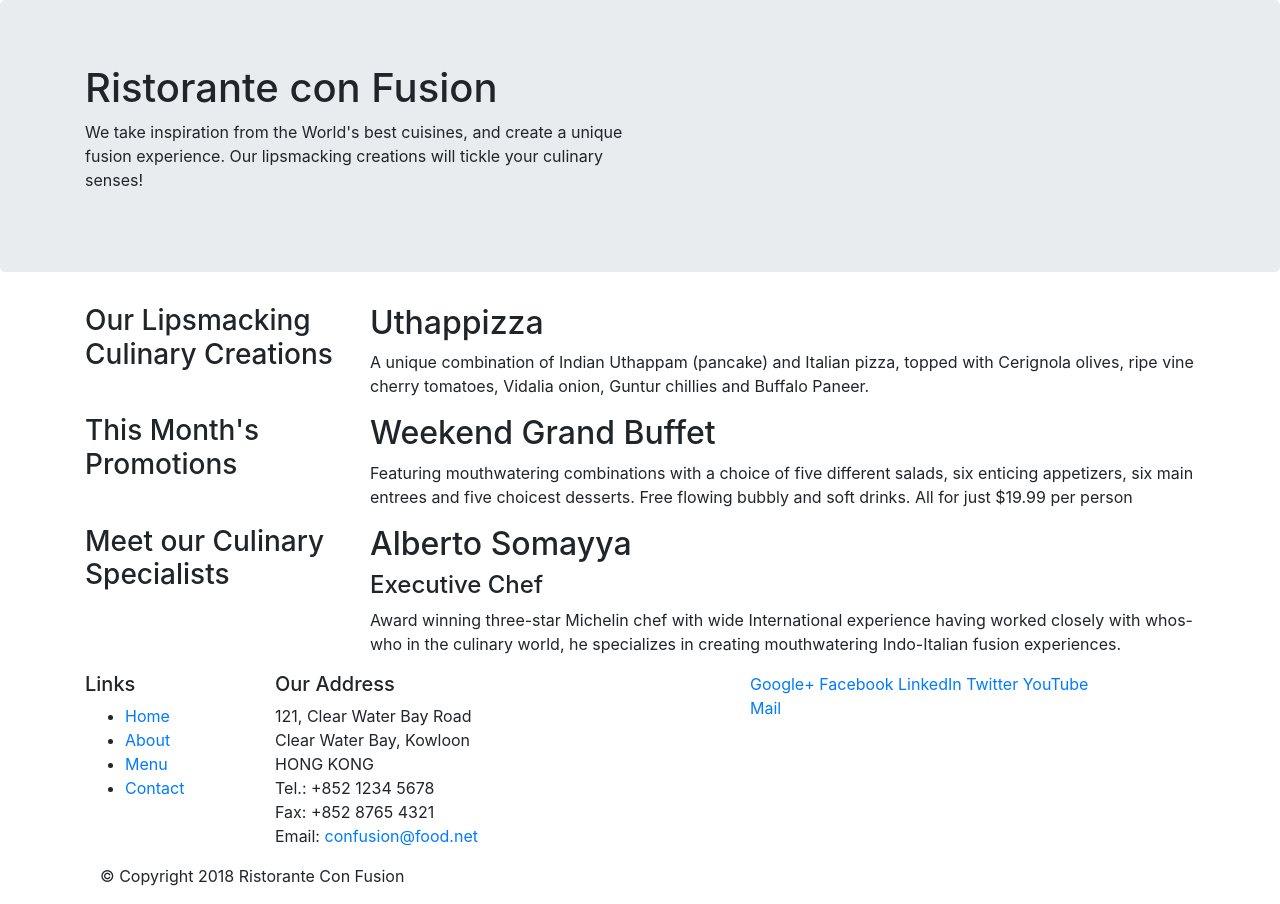
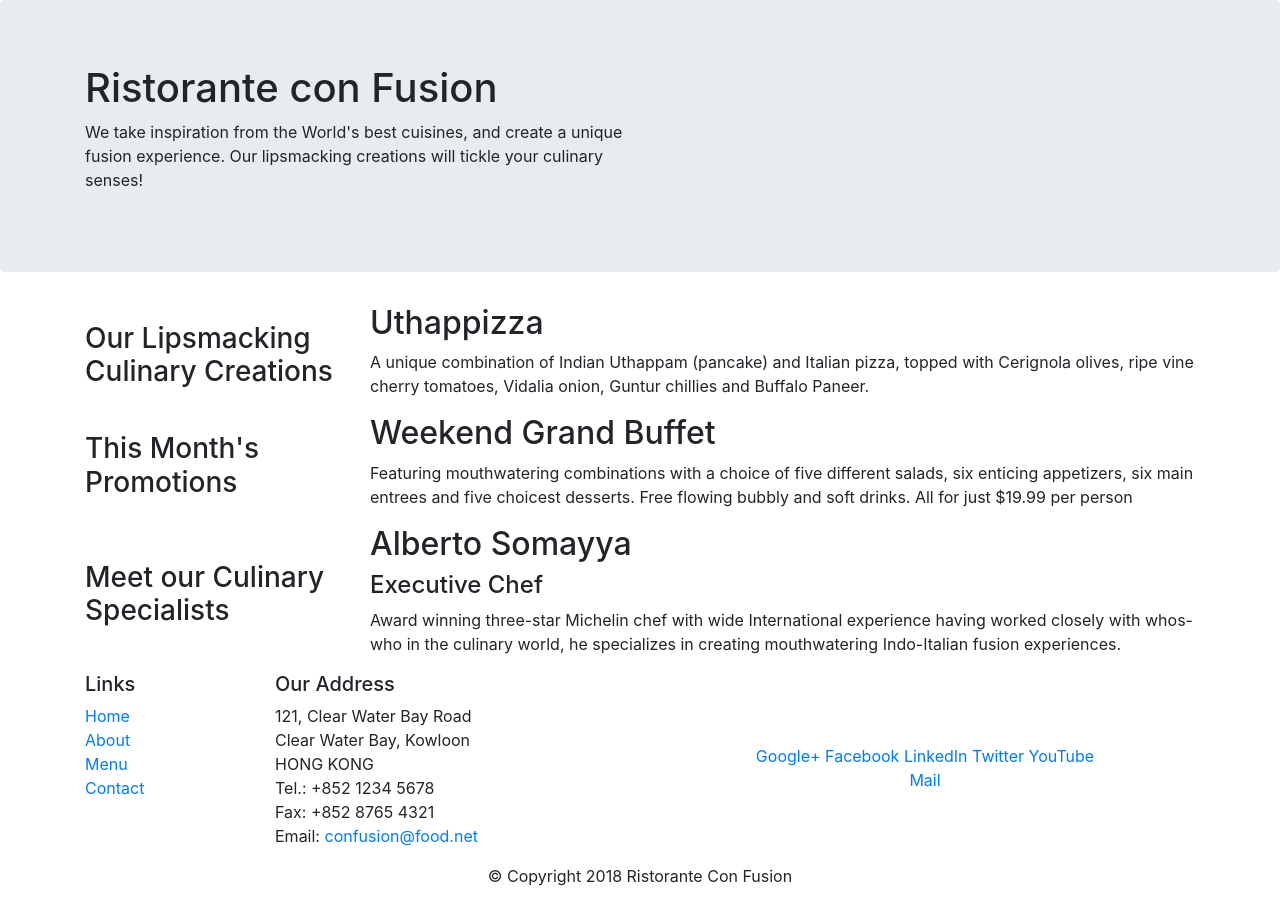
Before and after one commit to shrey-c/fullstack_js, a website: page Bootstrap4/conFusion/index.html in a window 1280 px wide. Drawn offline with nearby package versions, Linux system fonts and the light colour scheme.

Commit message:
bootstrap grip part 2

```diff
--- /dev/null
+++ b/Bootstrap4/conFusion/css/style.css
@@ -0,0 +1,30 @@
+.row-header{
+    margin:0px auto;
+    padding:0px;
+}
+
+.row-content {
+    margin:0px auto;
+    padding: 50px 0px 50px 0px;
+    border-bottom: 1px ridge;
+    min-height:400px;
+}
+
+.footer{
+    background:#d1c4e9;
+    margin:0px auto;
+    padding: 20px 0px 20px 0px;
+}
+
+.jumbotron {
+    padding:70px 30px 70px 30px;
+    margin:0px auto;
+    background-color:#9575cd;
+    color:floralwhite;
+}
+
+address{
+    font-size:80%;
+    margin:0px;
+    color:#0f0f0f;
+}
--- a/Bootstrap4/conFusion/index.html
+++ b/Bootstrap4/conFusion/index.html
@@ -10,13 +10,14 @@
 
     <!-- Bootstrap CSS -->
     <link rel="stylesheet" href="node_modules/bootstrap/dist/css/bootstrap.min.css">
+    <link href="css/styles.css" rel="stylesheet">
 </head>
 
 <body>
 
     <header class="jumbotron">
         <div class = "container">
-            <div class = "row">
+            <div class="row row-header">
                 <div class="col-12 col-sm-6">
                     <h1>Ristorante con Fusion</h1>
                     <p>We take inspiration from the World's best cuisines, and create a unique fusion experience. Our lipsmacking creations will tickle your culinary senses!</p>
@@ -28,7 +29,7 @@
     </header>
 
     <div class="container">
-        <div class="row">
+        <div class="row row-content align-items-center">
             <div class="col-12 col-sm-4 col-md-3">
                 <h3>Our Lipsmacking Culinary Creations</h3>
             </div>
@@ -39,7 +40,7 @@
         </div>
 
 
-        <div class="row">
+        <div class="row row-content align-items-center">
             <div class="col-12 col-sm-4 col-md-3">
                 <h3>This Month's Promotions</h3>
             </div>
@@ -49,7 +50,7 @@
             </div>
         </div>
 
-        <div class="row">
+        <div class="row row-content align-items-center">
             <div class="col-12 col-sm-4 col-md-3">
                 <h3>Meet our Culinary Specialists</h3>
             </div>
@@ -61,12 +62,12 @@
         </div>
     </div>
 
-    <footer>
+    <footer class="footer">
         <div class = "container">
             <div class = "row">
                 <div class="col-4 col-sm-2">
                     <h5>Links</h5>
-                    <ul>
+                    <ul class="list-unstyled">
                         <li><a href="#">Home</a></li>
                         <li><a href="#">About</a></li>
                         <li><a href="#">Menu</a></li>
@@ -84,8 +85,8 @@
                         Email: <a href="mailto:confusion@food.net">confusion@food.net</a>
                     </address>
                 </div>
-                <div class="col-12 col-sm-4">
-                    <div>
+                <div class="col-12 col-sm-4 align-self-center">
+                    <div class="text-center">
                         <a href="http://google.com/+">Google+</a>
                         <a href="http://www.facebook.com/profile.php?id=">Facebook</a>
                         <a href="http://www.linkedin.com/in/">LinkedIn</a>
@@ -95,8 +96,8 @@
                     </div>
                 </div>
             </div>
+            <div class="row justify-content-center">
                 <div class="col-auto">
-                <div>
                     <p>© Copyright 2018 Ristorante Con Fusion</p>
                 </div>
             </div>
```
Lines whose indentation alone changed are shown as unchanged.
